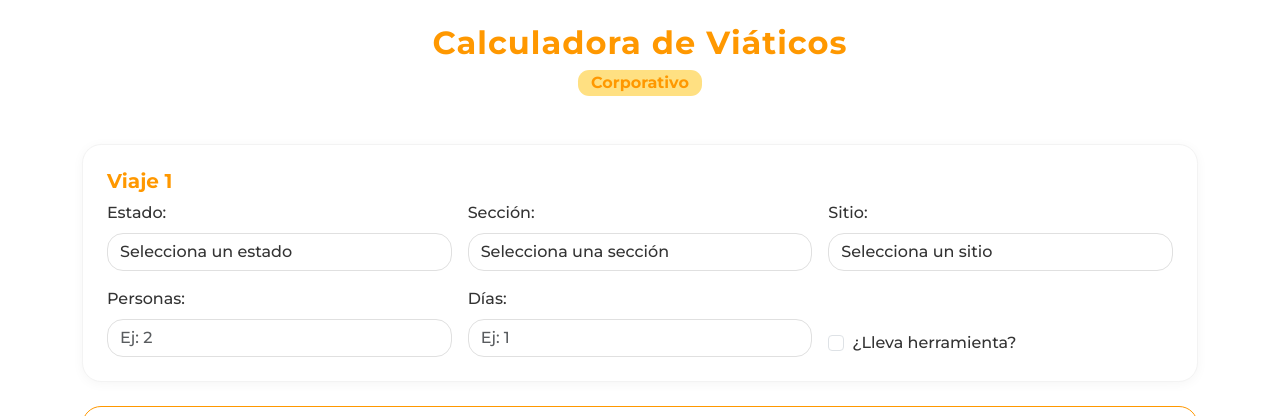
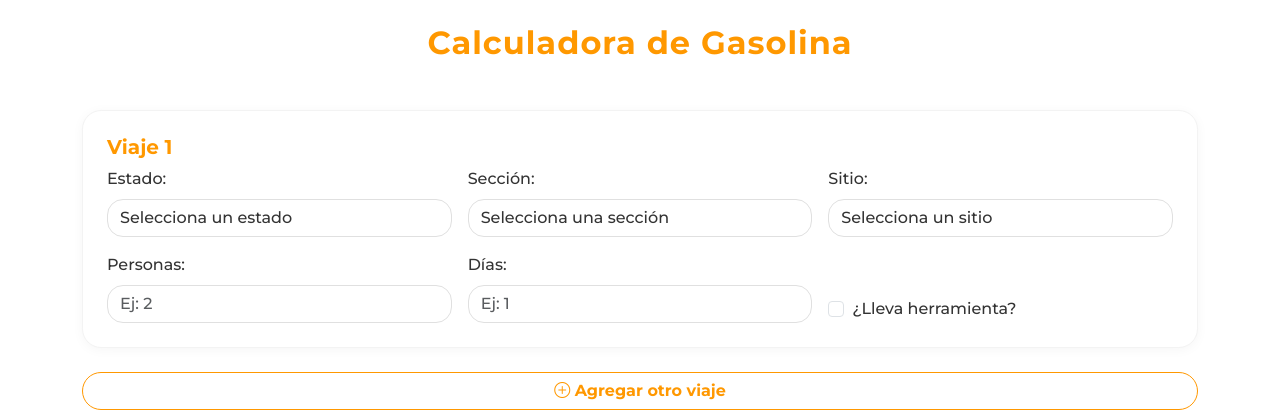
Before and after one commit to israel109910/Gestion, a Django app: template Gasolina/templates/viaticos.html in a window 1280 px wide. Shown: the top 416 px of the page. Run offline with Django 3.2, Linux system fonts and the light colour scheme; the template is opened without the code that fills it: most values are stand-ins (such as "Sample title", 1, 10 or a date in 2020).

Commit message:
insertar app gasolina

```diff
--- a/Gasolina/templates/viaticos.html
+++ b/Gasolina/templates/viaticos.html
@@ -107,8 +107,7 @@
 <body>
 <div class="container py-4">
     <div class="text-center mb-5">
-        <h2 class="main-title mb-2">Calculadora de Viáticos</h2>
-        <span class="badge badge-yellow fs-6">Corporativo</span>
+        <h2 class="main-title mb-2">Calculadora de Gasolina</h2>
     </div>
 
     <div id="formularios-container">
```
